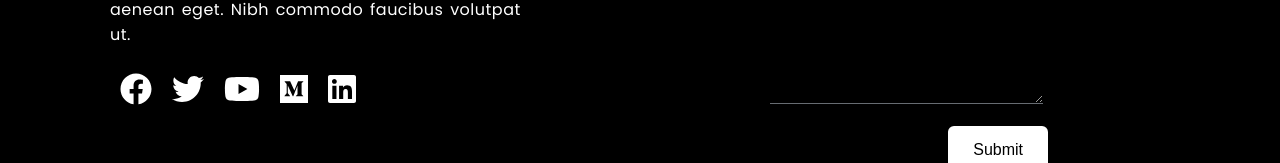
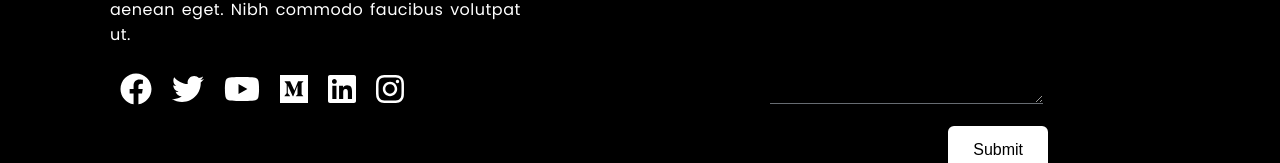
Before and after one commit to developer-student-club-thapar/react-bootcamp-demo, a React (Create React App) app: page / in a window 1280 px wide. Shown: the part 1960-2123 px from the top of the page. Built offline with nearby package versions, Linux system fonts and the light colour scheme.

Commit message:
add insta logo

```diff
--- a/src/components/Footer.js
+++ b/src/components/Footer.js
@@ -65,6 +65,12 @@ class Footer extends React.Component {
                                         size="2x"
                                     />
                                 </div>
+                                <div style={{margin: 10}}>
+                                    <FontAwesomeIcon
+                                        icon={faInstagram}
+                                        size="2x"
+                                    />
+                                </div>
                             </div>
                         </div>
                     </div>
```
